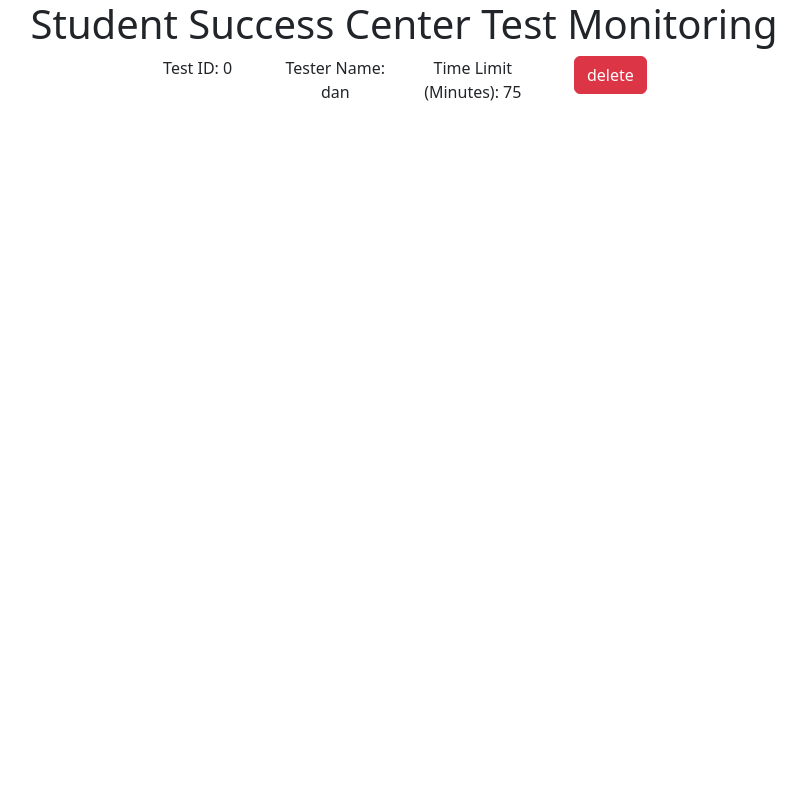
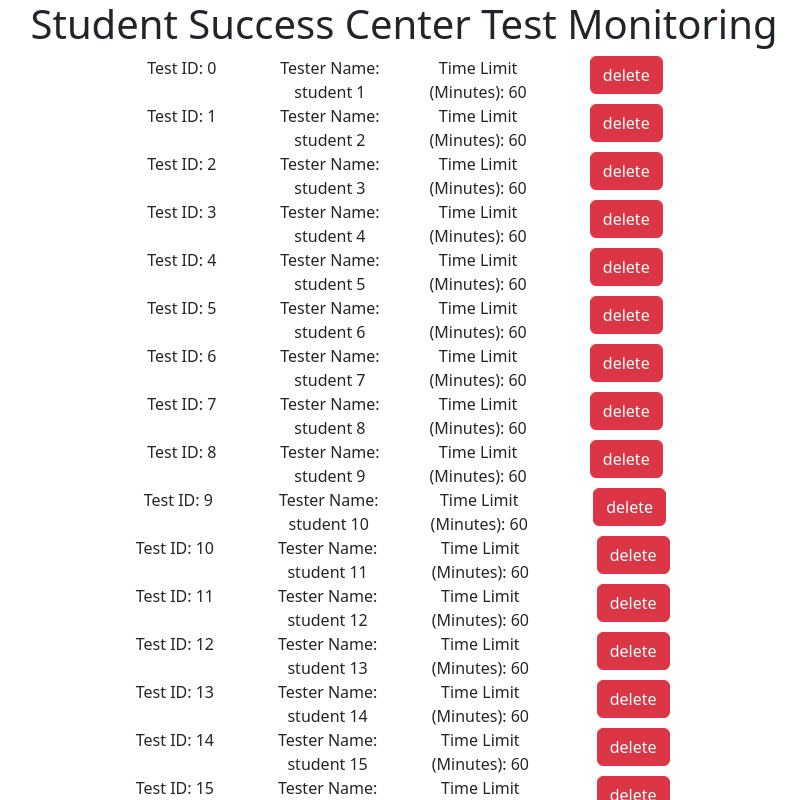
Before and after one commit to DanLanfear/ssc-testing, a React (Create React App) app: page / in a window 1280 px wide. Shown: the top 800 px of the page, without its empty margins (236-1042 px from the left). Built offline with nearby package versions, Linux system fonts and the light colour scheme.

Commit message:
Added docs and filled test array with for loop

```diff
--- a/src/components/Board.js
+++ b/src/components/Board.js
@@ -2,34 +2,40 @@ import React from "react";
 import Test from "./Test";
 
 class Board extends React.Component {
-  // constructor, which sets stat
+  // constructor
+  // sets state
   constructor(props) {
     super(props);
     this.state = {
-      tests: [
-        { id: 0, name: "dan", timeLimit: 75 },
-        { id: 1, name: null, timeLimit: null },
-        { id: 2, name: null, timeLimit: null },
-        { id: 3, name: null, timeLimit: null },
-        { id: 4, name: null, timeLimit: null },
-        { id: 5, name: null, timeLimit: null },
-        { id: 6, name: null, timeLimit: null },
-        { id: 7, name: null, timeLimit: null },
-        { id: 8, name: null, timeLimit: null },
-        { id: 9, name: null, timeLimit: null },
-      ],
+      MAX_TESTS: 20,
+      tests: Array(this.MAX_TESTS),
     };
+
+    //Fill with dummy variables for now
+    for (let i = 0; i < this.state.MAX_TESTS; i++)
+      this.state.tests[i] = {
+        id: i,
+        name: "student " + (i + 1).toString(),
+        timeLimit: "60",
+      };
   }
 
   // handleClick
 
-  // render test function
+  /**
+   * Renders one test component on the screen if it is not null
+   * @param {int} i the index of the test information in the tests array
+   * @returns a test component
+   */
   renderTest(i) {
     if (this.state.tests[i].name != null)
       return <Test test={this.state.tests[i]} />;
   }
 
-  // render function for the board
+  /**
+   *
+   * @returns a container div that has child tests if they are active
+   */
   render() {
     return (
       <div className="container">
@@ -43,6 +49,16 @@ class Board extends React.Component {
         {this.renderTest(7)}
         {this.renderTest(8)}
         {this.renderTest(9)}
+        {this.renderTest(10)}
+        {this.renderTest(11)}
+        {this.renderTest(12)}
+        {this.renderTest(13)}
+        {this.renderTest(14)}
+        {this.renderTest(15)}
+        {this.renderTest(16)}
+        {this.renderTest(17)}
+        {this.renderTest(18)}
+        {this.renderTest(19)}
       </div>
     );
   }
```
